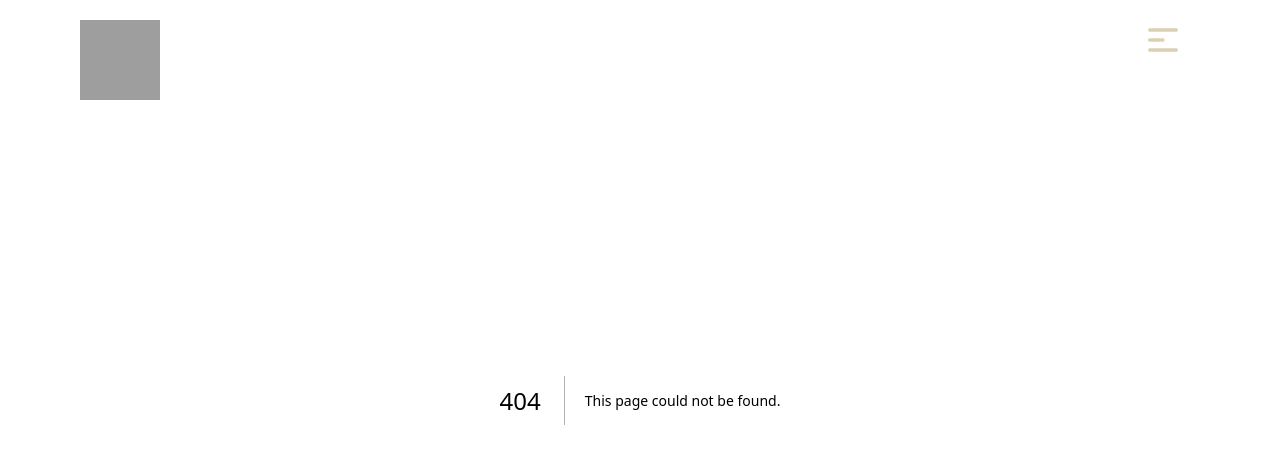
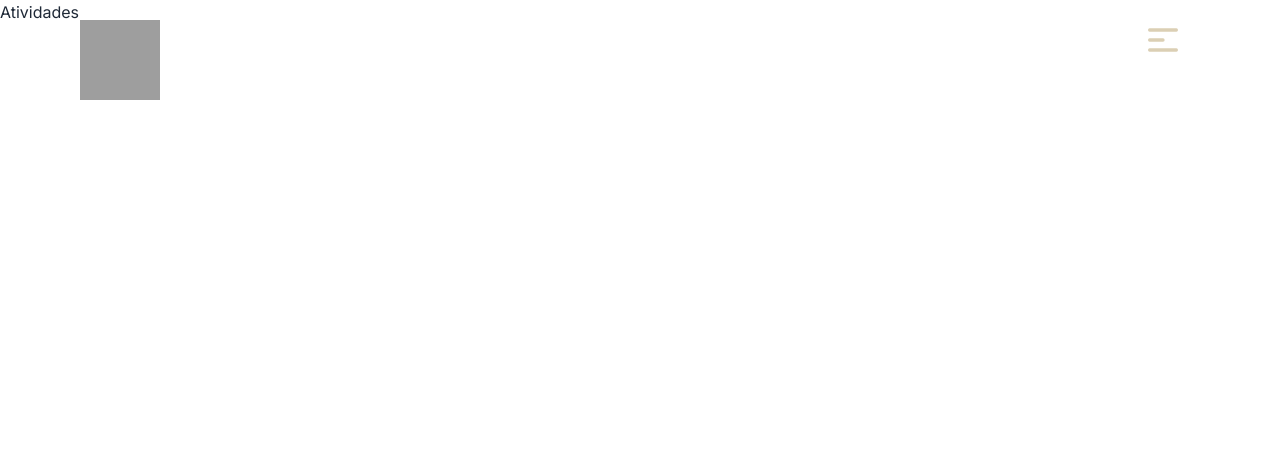
Before and after one commit to BellumGalaxy/bg-website, a Next.js app: page /atividades in a window 1280 px wide. Before the commit this address had no page. Shown: the top 464 px of the page. Built offline with nearby package versions, Linux system fonts and the light colour scheme; grey boxes are pictures that could not be loaded.

Commit message:
Pages Setup

```diff
--- /dev/null
+++ b/app/atividades/page.js
@@ -0,0 +1,4 @@
+const Atividades = () => {
+  return <div>Atividades</div>;
+};
+export default Atividades;
--- /dev/null
+++ b/app/projetos/page.js
@@ -0,0 +1,4 @@
+const Projetos = () => {
+  return <div>Projetos</div>;
+};
+export default Projetos;
--- /dev/null
+++ b/app/sobre/page.js
@@ -0,0 +1,4 @@
+const Sobre = () => {
+  return <div>Sobre</div>;
+};
+export default Sobre;
```
